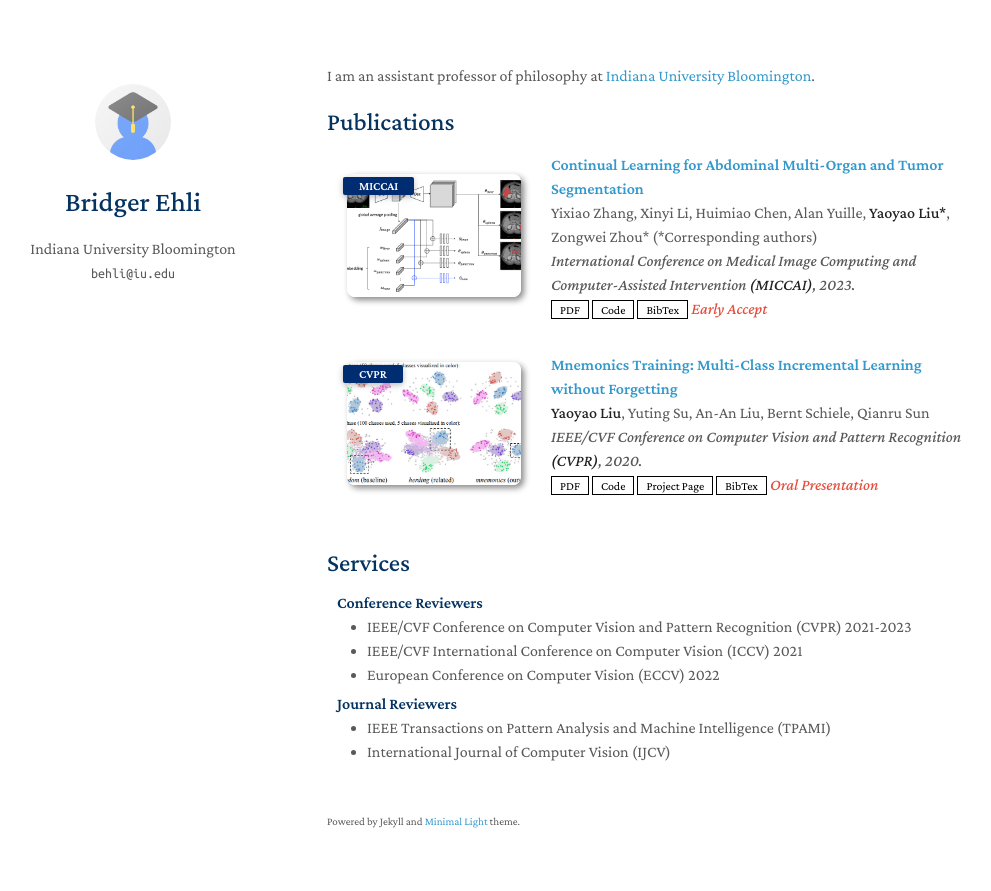
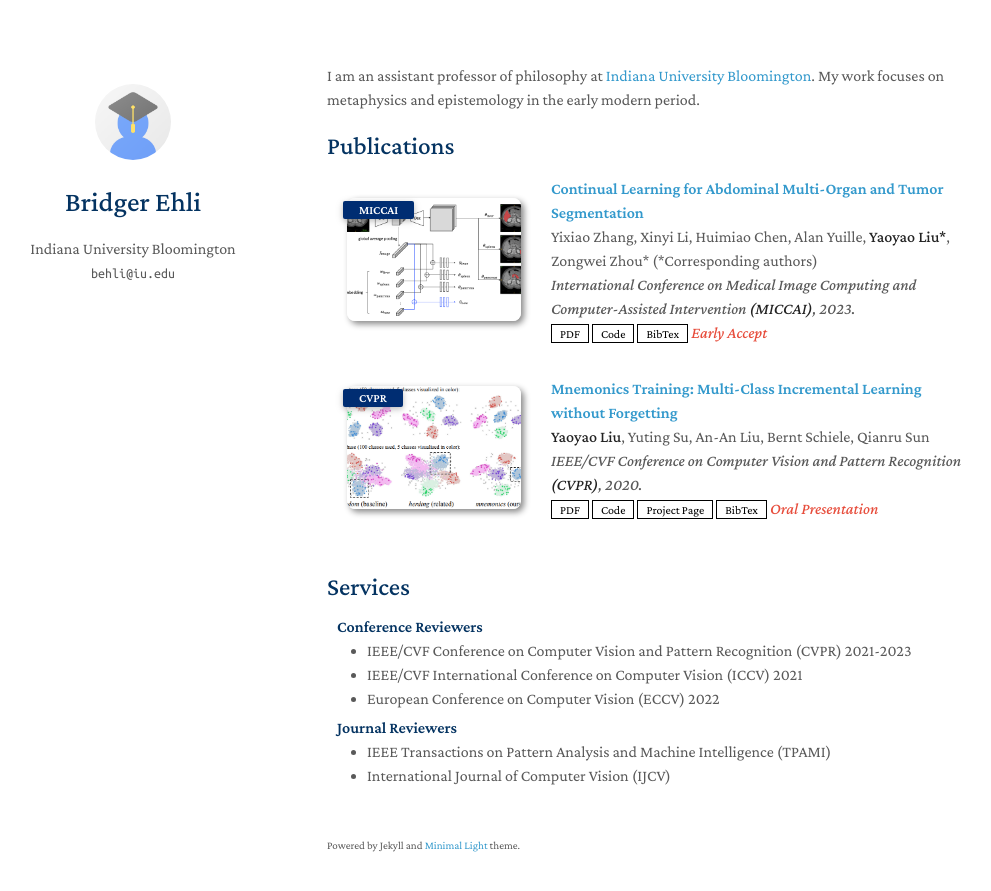
Before and after one commit to bridgerehli/bridgerehli.github.io, a Jekyll site: the page built from index.md, in a window 1280 px wide and 926 px high. Shown: the top 891 px of the window, without its empty margins (143-1134 px from the left). Built offline with Jekyll 4.4.1, drawn with Linux system fonts in a browser that asks for light colours; a style sheet for code colours, icons or effects is not loaded.

Commit message:
Update index.md

```diff
--- a/index.md
+++ b/index.md
@@ -3,7 +3,7 @@ layout: homepage
 ---
 
 
-I am an assistant professor of philosophy at [Indiana University Bloomington](https://philosophy.indiana.edu/index.html).
+I am an assistant professor of philosophy at [Indiana University Bloomington](https://philosophy.indiana.edu/index.html). My work focuses on metaphysics and epistemology in the early modern period.
 
 
 {% include_relative _includes/publications.md %}
```
